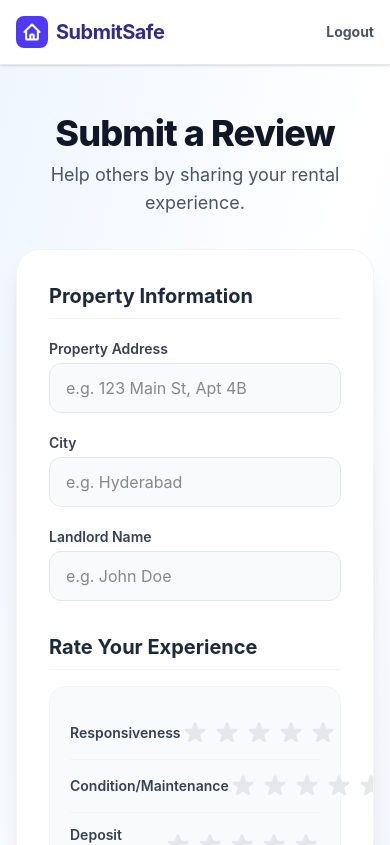
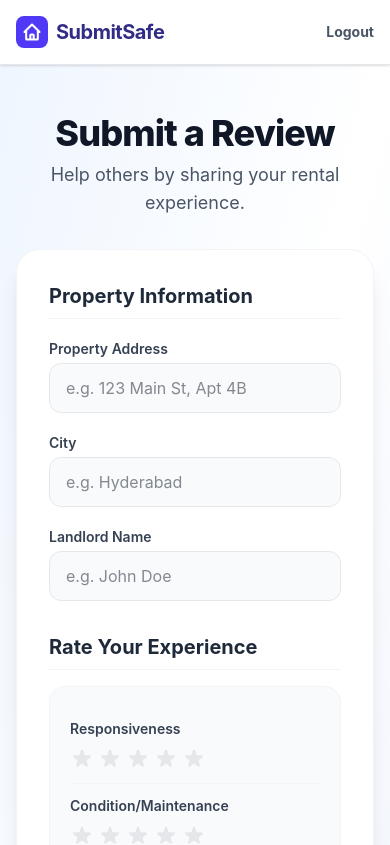
Before and after one commit to Thapaswini1220/SubmiSafe, a React (Vite) app: page /submit in a window 390 px wide. Shown: the top 845 px of the page. Built offline with nearby package versions, Linux system fonts and the light colour scheme; no server answers; sample sign-in values are in the browser's storage.

Commit message:
Fix mobile responsiveness

```diff
--- a/src/pages/SubmitReview.jsx
+++ b/src/pages/SubmitReview.jsx
@@ -6,7 +6,7 @@ import { onAuthStateChanged, signOut } from 'firebase/auth';
 
 const StarRating = ({ label, rating, onChange }) => {
     return (
-        <div className="flex justify-between items-center py-3 border-b border-gray-100 last:border-0">
+        <div className="flex flex-col sm:flex-row sm:justify-between items-start sm:items-center py-3 border-b border-gray-100 last:border-0 gap-2 sm:gap-0">
             <span className="text-sm font-semibold text-gray-700">{label}</span>
             <div className="flex gap-1">
                 {[1, 2, 3, 4, 5].map((star) => (
@@ -17,7 +17,7 @@ const StarRating = ({ label, rating, onChange }) => {
                         className="transition-transform duration-200 hover:scale-110 focus:outline-none"
                     >
                         <svg
-                            className={`w-7 h-7 ${rating >= star ? 'text-amber-400' : 'text-gray-200'}`}
+                            className={`w-6 h-6 sm:w-7 sm:h-7 ${rating >= star ? 'text-amber-400' : 'text-gray-200'}`}
                             fill="currentColor"
                             viewBox="0 0 20 20"
                         >
```
